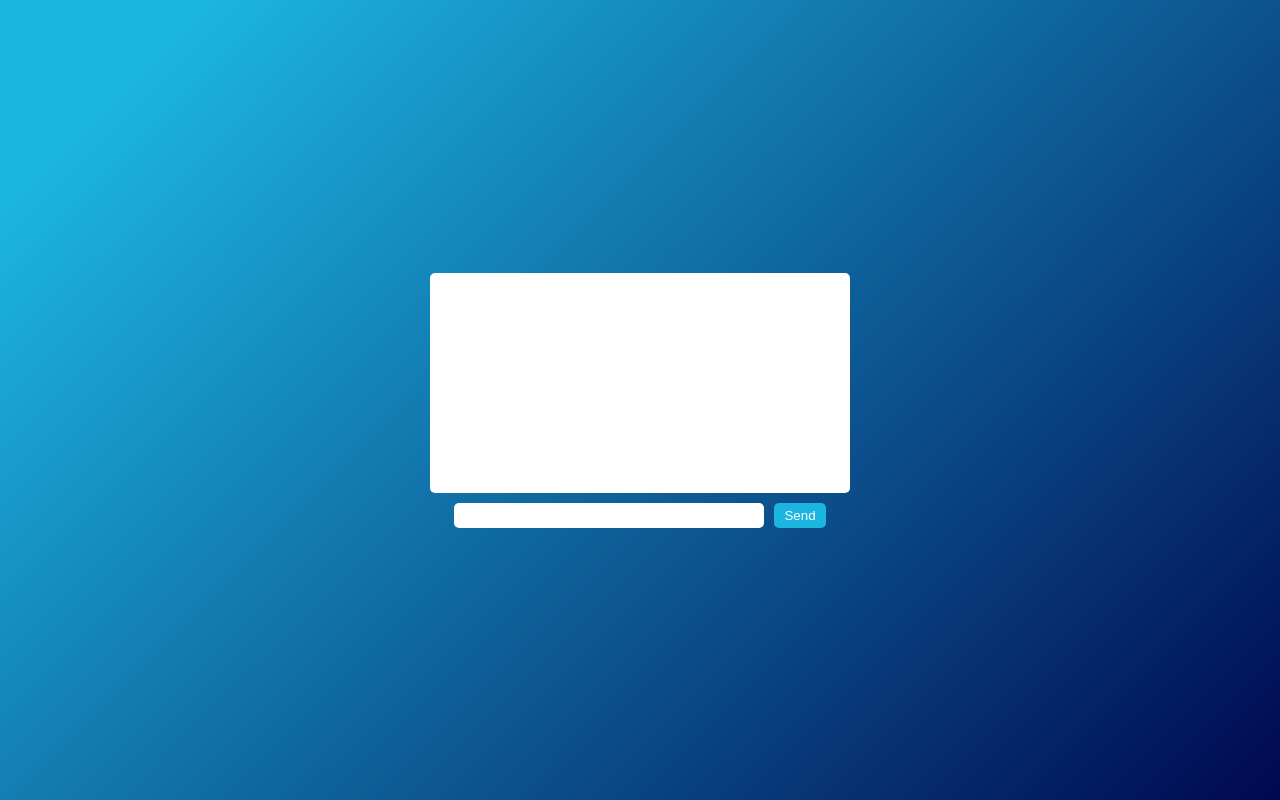
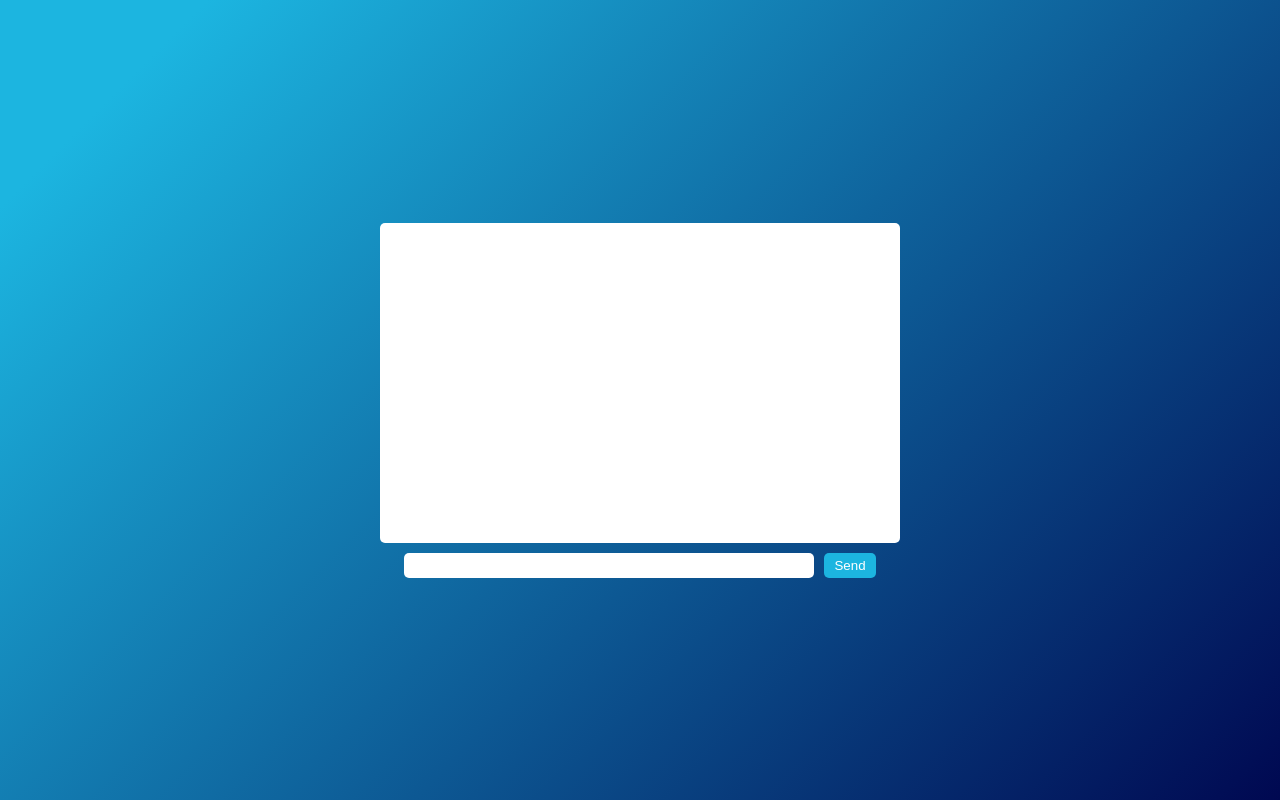
Before and after one commit to movieboxc17/Chat_bot, a plain HTML site: page index.html in a window 1280 px wide. Drawn offline with Linux system fonts and the light colour scheme.

Commit message:
Update index.html

```diff
--- a/index.html
+++ b/index.html
@@ -19,9 +19,9 @@
     }
 
     #output {
-      min-height: 200px;
-      max-height: 60%;
-      width: 400px;
+      min-height: 300px;
+      max-height: 70%;
+      width: 500px;
       overflow-y: scroll;
       background-color: white;
       padding: 10px;
@@ -44,7 +44,7 @@
     }
 
     #input {
-      width: 300px;
+      width: 400px;
       padding: 5px;
       border-radius: 5px;
       border: none;
```
